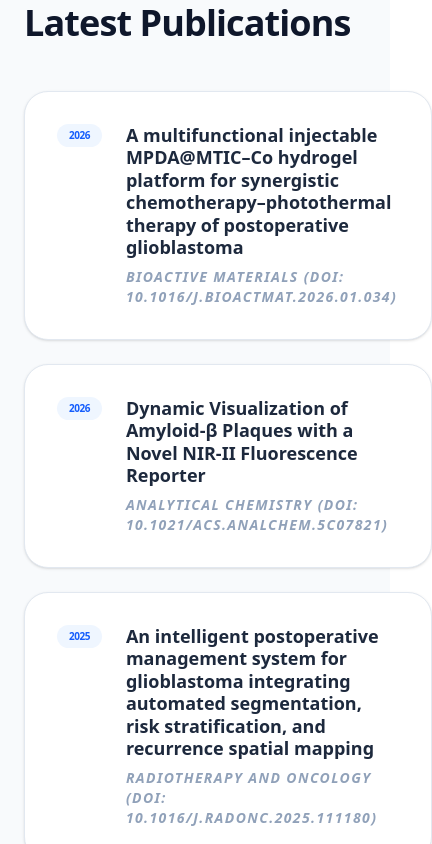
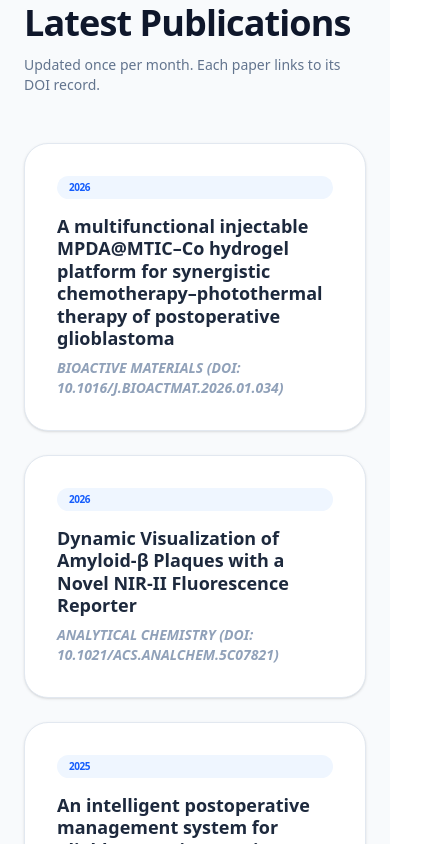
Before and after one commit to 5xiao0qing5/wulab, a React (Vite) app: page / in a window 390 px wide. Shown: the part 2360-3204 px from the top of the page, 432 px wide, since content can reach past the window. Built offline with nearby package versions, Linux system fonts and the light colour scheme; a web font is replaced by a local one.

Commit message:
Prevent mobile overflow in publications card

```diff
--- a/public/publications.json
+++ b/public/publications.json
@@ -3,60 +3,70 @@
     "year": "2026",
     "title": "A multifunctional injectable MPDA@MTIC–Co hydrogel platform for synergistic chemotherapy–photothermal therapy of postoperative glioblastoma",
     "journal": "Bioactive Materials",
-    "doi": "10.1016/j.bioactmat.2026.01.034"
+    "doi": "10.1016/j.bioactmat.2026.01.034",
+    "link": "https://doi.org/10.1016/j.bioactmat.2026.01.034"
   },
   {
     "year": "2026",
     "title": "Dynamic Visualization of Amyloid-β Plaques with a Novel NIR-II Fluorescence Reporter",
     "journal": "Analytical Chemistry",
-    "doi": "10.1021/acs.analchem.5c07821"
+    "doi": "10.1021/acs.analchem.5c07821",
+    "link": "https://doi.org/10.1021/acs.analchem.5c07821"
   },
   {
     "year": "2025",
     "title": "An intelligent postoperative management system for glioblastoma integrating automated segmentation, risk stratification, and recurrence spatial mapping",
     "journal": "Radiotherapy and Oncology",
-    "doi": "10.1016/j.radonc.2025.111180"
+    "doi": "10.1016/j.radonc.2025.111180",
+    "link": "https://doi.org/10.1016/j.radonc.2025.111180"
   },
   {
     "year": "2025",
     "title": "Durable Alkaline Seawater Oxidation over Hierarchical NiNH@NiFe LDH Nanoarrays",
     "journal": "Inorganic Chemistry",
-    "doi": "10.1021/acs.inorgchem.5c04548"
+    "doi": "10.1021/acs.inorgchem.5c04548",
+    "link": "https://doi.org/10.1021/acs.inorgchem.5c04548"
   },
   {
     "year": "2025",
     "title": "MRI Contrast Agents for Glioma Diagnosis (2015–2024): A Bibliometric and Visual Analysis of Research Trends and Emerging Directions",
     "journal": "Asia-Pacific Journal of Chemical Engineering",
-    "doi": "10.1002/apj.70095"
+    "doi": "10.1002/apj.70095",
+    "link": "https://doi.org/10.1002/apj.70095"
   },
   {
     "year": "2025",
     "title": "A Durable Superhydrophobic Interfacial Solar Evaporator Based on Metal-Phenolic Coordination Chemistry for Salt Resistance",
     "journal": "ACS Applied Materials & Interfaces",
-    "doi": "10.1021/acsami.5c12350"
+    "doi": "10.1021/acsami.5c12350",
+    "link": "https://doi.org/10.1021/acsami.5c12350"
   },
   {
     "year": "2025",
     "title": "Light-Driven Actuator Using Superhydrophobic Polymer Composite Films for Biomimetics and Water-Droplet Manipulation",
     "journal": "ACS Applied Materials & Interfaces",
-    "doi": "10.1021/acsami.5c13258"
+    "doi": "10.1021/acsami.5c13258",
+    "link": "https://doi.org/10.1021/acsami.5c13258"
   },
   {
     "year": "2025",
     "title": "MIPD: Molecules, Imagings, and Clinical Phenotype Integrated Database",
     "journal": "Database",
-    "doi": "10.1093/database/baaf029"
+    "doi": "10.1093/database/baaf029",
+    "link": "https://doi.org/10.1093/database/baaf029"
   },
   {
     "year": "2025",
     "title": "Monitoring Acidification Preceding Aβ Deposition in Alzheimer's Disease",
     "journal": "Advanced Healthcare Materials",
-    "doi": "10.1002/adhm.202404907"
+    "doi": "10.1002/adhm.202404907",
+    "link": "https://doi.org/10.1002/adhm.202404907"
   },
   {
     "year": "2025",
     "title": "Facile Fabrication of Photothermal Superhydrophobic Copper Foam Using the Ultrafast Electroplating Approach",
     "journal": "ACS Applied Materials & Interfaces",
-    "doi": "10.1021/acsami.5c01213"
+    "doi": "10.1021/acsami.5c01213",
+    "link": "https://doi.org/10.1021/acsami.5c01213"
   }
 ]
--- a/src/App.tsx
+++ b/src/App.tsx
@@ -12,6 +12,7 @@ interface Publication {
   title: string;
   journal: string;
   doi: string;
+  link?: string;
 }
 
 interface ResearchDir {
@@ -186,15 +187,38 @@ const Publications = () => {
   return (
     <section id="publications" className="py-32 bg-slate-50">
       <div className="max-w-5xl mx-auto px-6">
-        <h2 className="text-4xl font-black text-slate-900 tracking-tight mb-12">Latest Publications</h2>
+        <div className="flex flex-col gap-3 mb-12">
+          <h2 className="text-4xl font-black text-slate-900 tracking-tight">Latest Publications</h2>
+          <p className="text-sm text-slate-500">Updated once per month. Each paper links to its DOI record.</p>
+        </div>
         <div className="grid gap-6">
           {pubs.map((pub, idx) => (
-            <div key={idx} className="bg-white p-8 rounded-3xl border border-slate-200 hover:border-blue-400 transition-all shadow-sm">
-              <div className="flex gap-6">
-                <span className="text-[10px] font-black text-blue-600 bg-blue-50 px-3 py-1 rounded-full h-fit tracking-tighter">{pub.year}</span>
-                <div className="flex-1">
-                  <h4 className="text-lg font-bold text-slate-800 mb-2 leading-tight">{pub.title}</h4>
-                  <p className="text-sm text-slate-400 font-bold uppercase tracking-widest italic">{pub.journal} {pub.doi && `(DOI: ${pub.doi})`}</p>
+            <div key={idx} className="bg-white p-8 rounded-3xl border border-slate-200 hover:border-blue-400 transition-all shadow-sm overflow-hidden">
+              <div className="flex flex-col sm:flex-row gap-4 sm:gap-6">
+                <span className="text-[10px] font-black text-blue-600 bg-blue-50 px-3 py-1 rounded-full h-fit tracking-tighter shrink-0">{pub.year}</span>
+                <div className="flex-1 min-w-0">
+                  <h4 className="text-lg font-bold text-slate-800 mb-2 leading-tight break-words">
+                    {pub.link ? (
+                      <a href={pub.link} target="_blank" rel="noreferrer" className="hover:text-blue-600 transition-colors">
+                        {pub.title}
+                      </a>
+                    ) : (
+                      pub.title
+                    )}
+                  </h4>
+                  <p className="text-sm text-slate-400 font-bold uppercase tracking-normal sm:tracking-widest italic break-words">
+                    {pub.journal}
+                    {pub.doi && (
+                      <>
+                        {' '}
+                        (DOI:{' '}
+                        <a href={pub.link ?? `https://doi.org/${pub.doi}`} target="_blank" rel="noreferrer" className="hover:text-blue-600 transition-colors">
+                          {pub.doi}
+                        </a>
+                        )
+                      </>
+                    )}
+                  </p>
                 </div>
               </div>
             </div>
```
Also changed, not shown: 1 other file (tests, documents, lock files or other folders).
